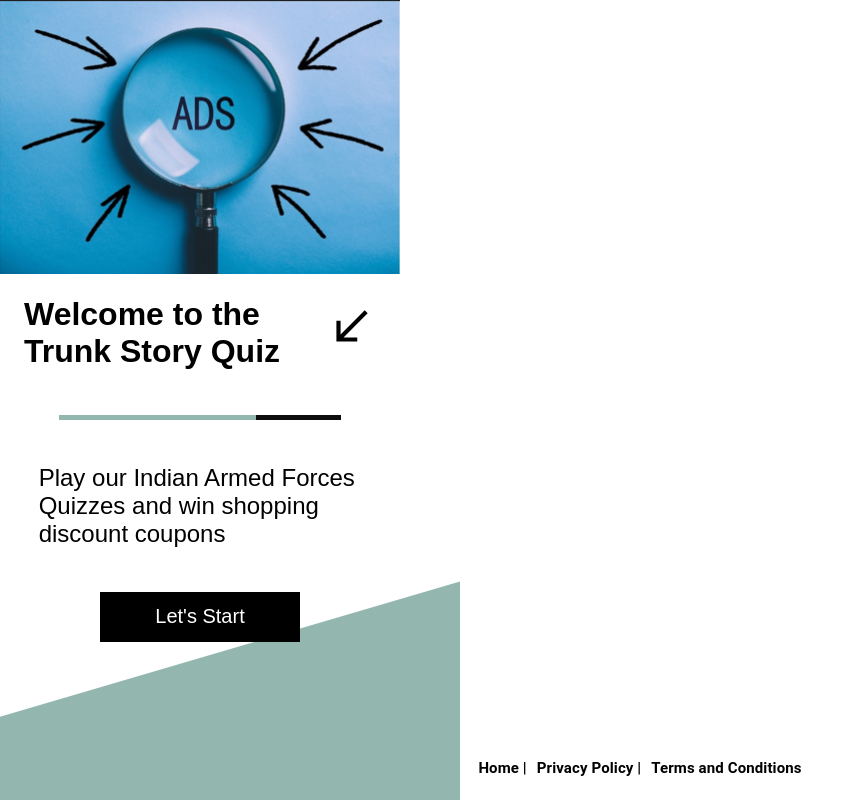
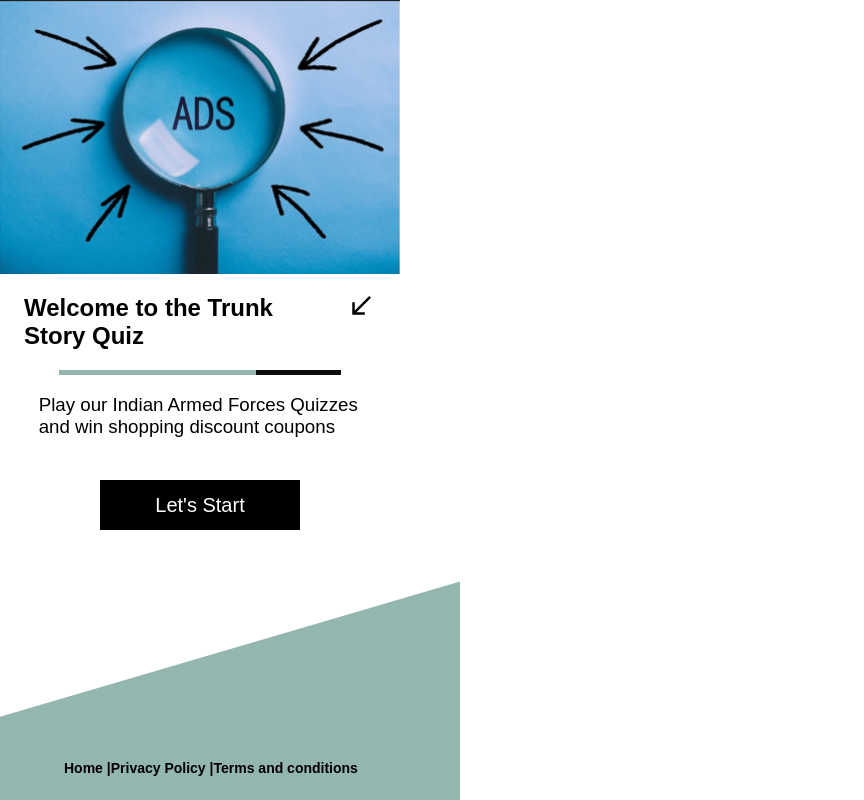
Before and after one commit to Komal-coder-ai/Trunk-Story-Quiz, a React (Vite) app: page / in a window 1280 px wide. Shown: the whole page, without its empty margins (0-864 px from the left). Built offline with nearby package versions, Linux system fonts and the light colour scheme.

Commit message:
Home Page

```diff
--- a/src/App.css
+++ b/src/App.css
@@ -5,6 +5,7 @@ body {
   padding: 0;
   font-family: Arial, sans-serif;
   overflow-x: hidden;
+  max-height: 100vh;
   /* Removed max-width to allow for more responsive design */
 }
 
--- a/src/components/header/Index.jsx
+++ b/src/components/header/Index.jsx
@@ -24,49 +24,23 @@ const Header = () => {
           zIndex: 100,
         }}
       >
-        <Toolbar>
+        <Toolbar className='headerContainer'>
           <Box
             display="flex"
-            justifyContent="center"
-            alignItems="center"
+
+
             width="100%"
-            sx={{ flexDirection: { xs: 'row', sm: 'row' } }}
-          >
-            <Link to="/" style={{ textDecoration: 'none' }}>
-            <Typography
-              variant="h6"
-              component="a"
-              href=""
-              sx={{ color: 'black', textDecoration: 'none', margin: '0 5px'
-                ,
-                fontSize:'15px',fontWeight:"bold"
-               }}
-            >
-              Home |
-            </Typography>
-            </Link>
-            <Typography
-              variant="h6"
-              component="a"
-              href="#"
-              sx={{ color: 'black', textDecoration: 'none', margin: '0 5px'
-                ,
-                fontSize:'15px',fontWeight:"bold"
-               }}
-            >
-              Privacy Policy |
-            </Typography>
-            <Typography
-              variant="h6"
-              component="a"
-              href="#"
-              sx={{ color: 'black', textDecoration: 'none', margin: '0 5px'
-                ,
-                fontSize:'15px',fontWeight:"bold"
-               }}
-            >
-              Terms and Conditions
-            </Typography>
+                >
+
+           <ul
+           style={{ display: 'flex', justifyContent: 'space-between', listStyle: 'none', textDecoration: 'none', color: 'white', fontSize: '12px', fontWeight: 'bolder' }}
+           > <Link to="/" style={{ textDecoration: 'none' }}>
+
+            <li style={{fontSize:"14px " ,color:"black" }}>Home |</li></Link>
+            <li style={{fontSize:"14px " ,color:"black" }}>Privacy Policy | </li>
+            <li style={{fontSize:"14px " ,color:"black" }}>Terms and conditions</li>
+           </ul>
+
           </Box>
         </Toolbar>
       </AppBar>
--- a/src/pages/Home/Index.jsx
+++ b/src/pages/Home/Index.jsx
@@ -14,23 +14,23 @@ const Home = () => {
     <>
 
       <Container>
-        <Grid container spacing={2} alignItems="center">
+        <Grid container  alignItems="center">
           <Grid item xs={10}>
-            <h1>
+            <h2>
               Welcome to the Trunk Story Quiz
-            </h1>
+            </h2>
           </Grid>
           <Grid item xs={2} container justifyContent="flex-end">
 
             <span className="arrow-btn" >
               <CallReceivedIcon
-              style={{ fontWeight: '900' ,fontSize:"50px"}}
+              style={{ fontWeight: '900' ,fontSize:"30px" , marginBottom:"20px"}}
               />
               {/* <ArrowOutwardIcon sx={{ fontWeight: 'bold' ,fontSize:"30px"}} /> */}
             </span>    </Grid>
         </Grid>
 
-        <Grid container justifyContent="center" alignItems="center" sx={{ my: 3 }}>
+        <Grid container justifyContent="center" alignItems="center" >
           <Box className="outerdiv">
             <Box className="innerdiv"></Box>
           </Box>
@@ -39,12 +39,13 @@ const Home = () => {
         <Grid container justifyContent="center" alignItems="center">
 
          <Grid item xs={11} justifyContent={"center"}>
-         <h2
+         <h3
          style={{
           fontWeight: '500',
+
          }}>
             Play our Indian Armed Forces Quizzes and win shopping discount coupons
-          </h2>
+          </h3>
           </Grid>
         </Grid>
 
```
Also changed, not shown: src/pages/Home/index.css (line endings or trailing spaces).
